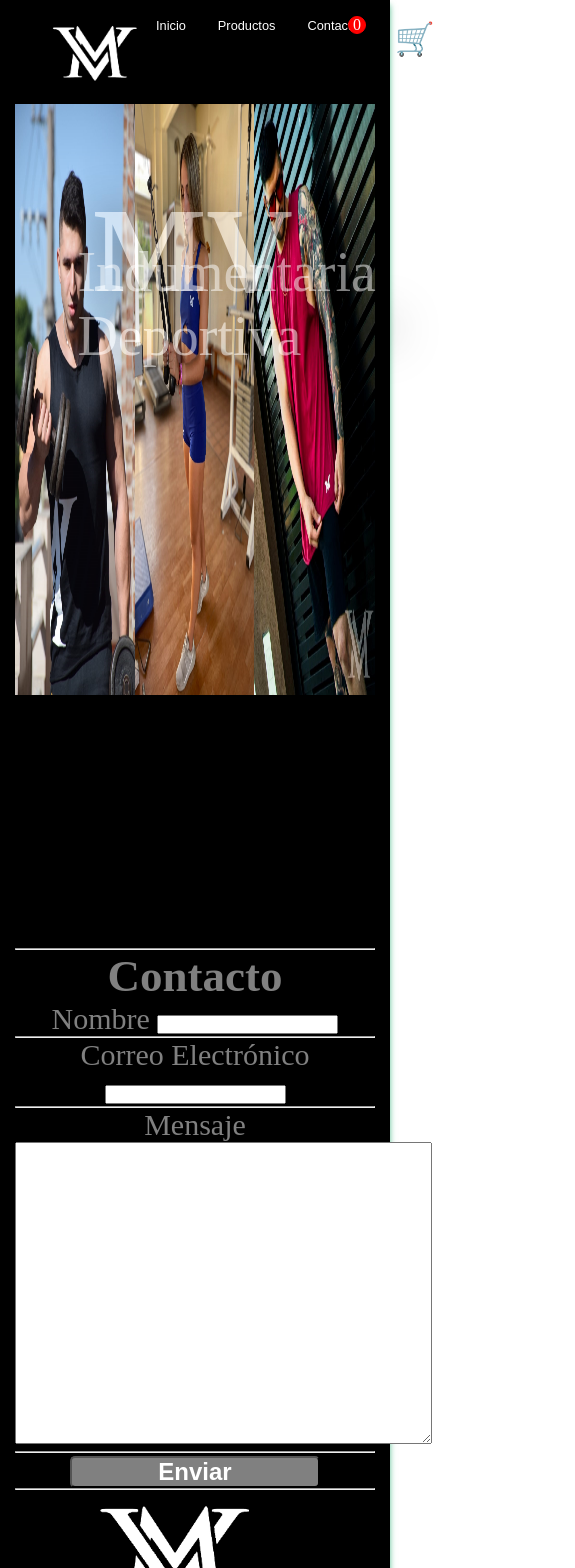
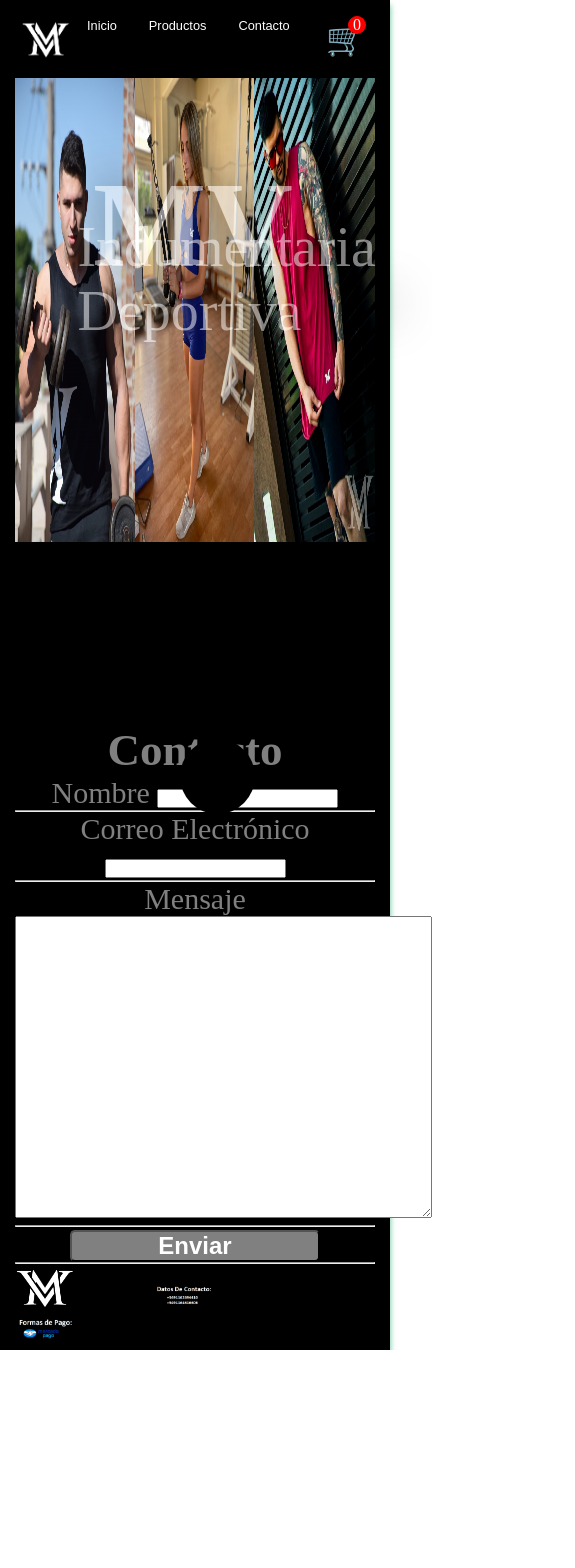
Before and after one commit to Chgrar/mv_React, a React (Create React App) app: page /contacto in a window 390 px wide. Shown: the top 1568 px of the page, 575 px wide, since content can reach past the window. After the commit the page ends 1350 px from the top, so only its background shows below. Built offline with nearby package versions, Linux system fonts and the light colour scheme; some icons are missing.

Commit message:
mas cambios 12/7

```diff
--- a/src/Componentes/Productos/ProductoVista.js
+++ b/src/Componentes/Productos/ProductoVista.js
@@ -24,6 +24,7 @@ export const ProductoVista = () => {
     <>
     {
         <div className='detalles'>
+
             <img src={detalle.imagen2} alt={detalle.nombre}/>
             <h2>{detalle.nombre}</h2>
 
--- a/src/index.css
+++ b/src/index.css
@@ -544,12 +544,50 @@ header ul{
   right: 135px;
 }
 
+.title{
+  padding-top: 0;
+  margin-top: -200px;
+}
+
+.detalles{
+  padding-top: 0;
+  margin-top: -200px;
+}
+
+.inicio{
+  padding-top: 0;
+  margin-top: -250px;
+}
+
+.titulo-form{
+  padding-top: 0;
+  margin-top: -200px;
+}
+
+.img-logo{
+  margin-left: 1px;
+  margin-top: 2vh;
+  padding-left: 5px;
+  padding-bottom: 2vh;
+  max-height: 50px;
+  max-width: 50px;
+}
+
 .img-contacto{
 padding: 0;
 }
 
+.footer img{
+  padding-left: 0;
+  margin-left: 0;
+  max-height: 60px;
+  max-width: 60px;
+}
+
   .img-banner{
-    height: 70%;
+    height: 55%;
+    padding-bottom: 0;
+    margin-bottom: 0;
   }
   .lista-item_link{
     font-size: 0.8em;
```
